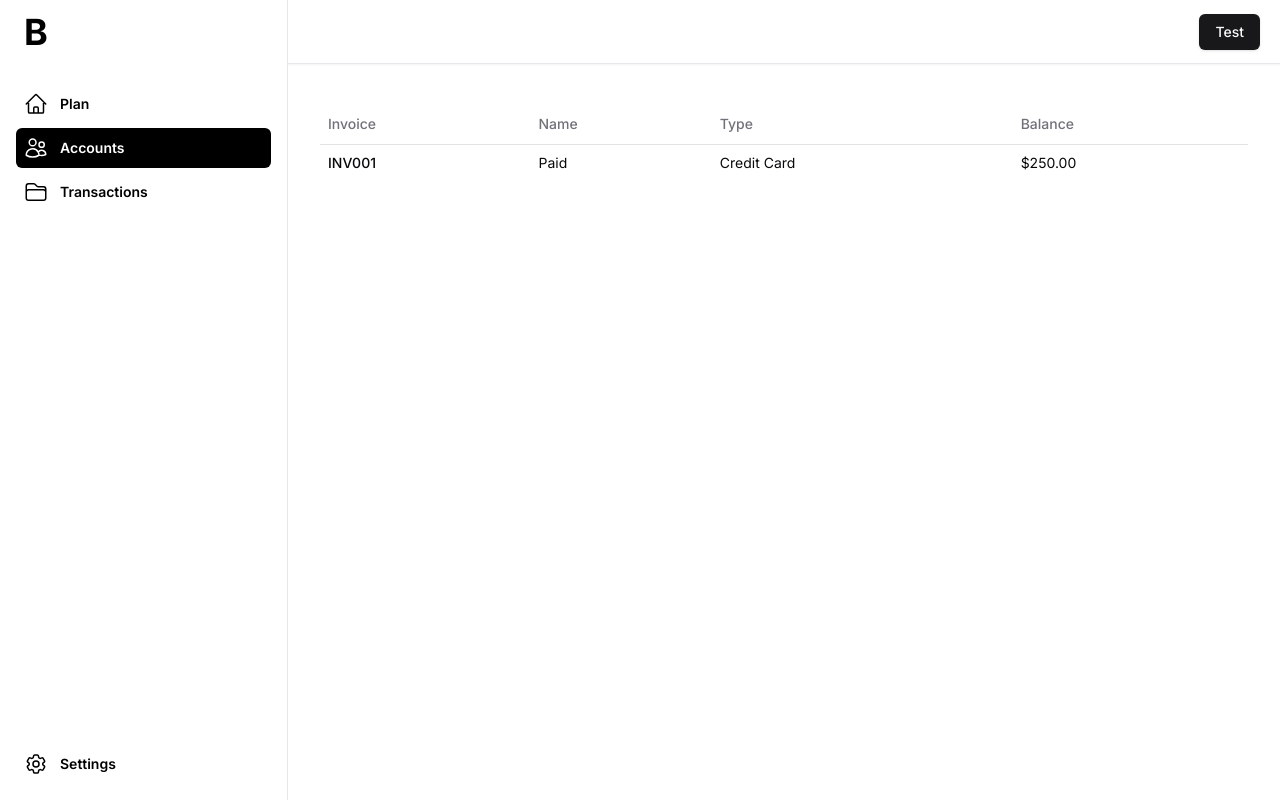
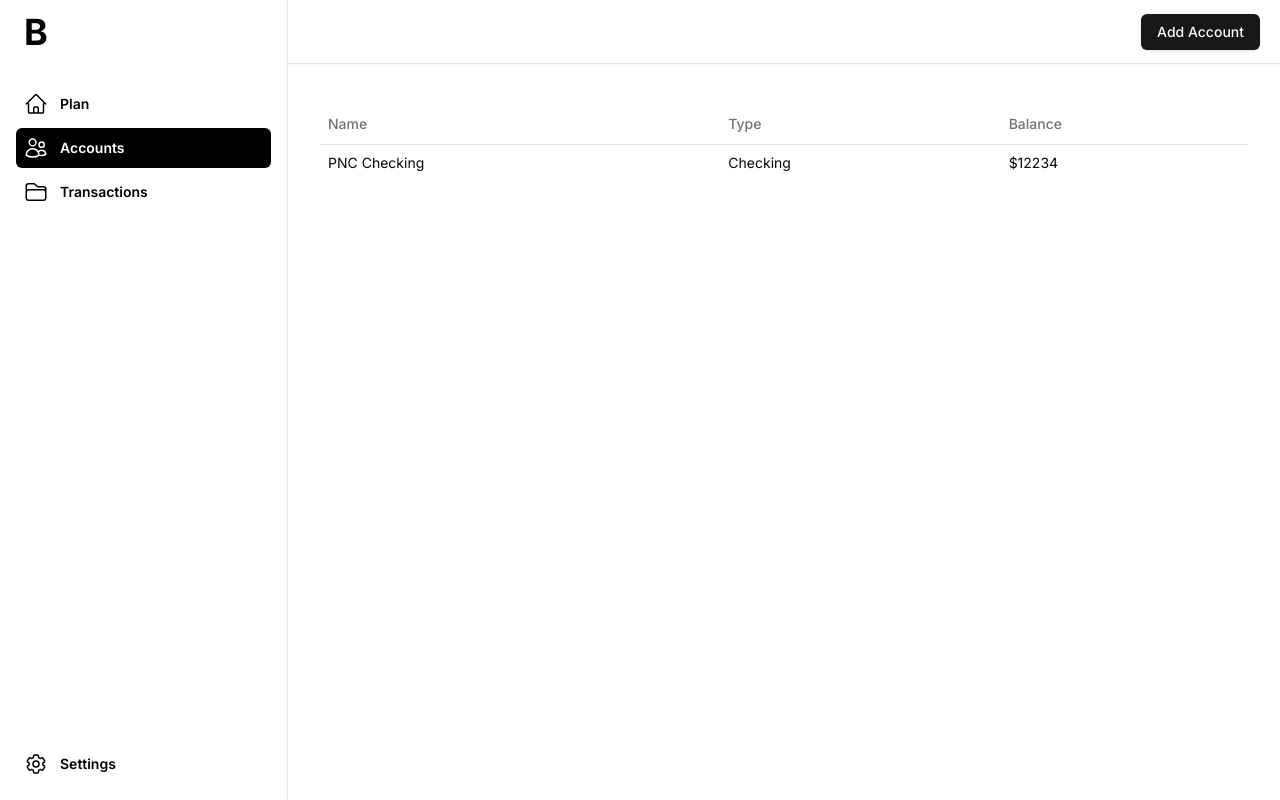
Before and after one commit to BeBalanced/Webapp, a Next.js app: page /accounts in a window 1280 px wide. Built offline with nearby package versions, Linux system fonts and the light colour scheme.

Commit message:
add add account button

```diff
--- a/src/app/accounts/page.tsx
+++ b/src/app/accounts/page.tsx
@@ -1,5 +1,5 @@
 "use client";
-import AccountsTable from "@/components/accountsTable";
+import AccountsTable from "@/components/accounts/accountsTable";
 export default function Accounts() {
   return (
     <>
--- a/src/app/transactions/page.tsx
+++ b/src/app/transactions/page.tsx
@@ -1,18 +1,4 @@
-"use client";
-import { useContext, useEffect } from "react";
-import { TopButton, TopButtonContext } from "@/lib/topButtonContext";
 export default function Transactions() {
-  const [topButtons, setTopButtons] = useContext(TopButtonContext);
-  const addAccountButton: TopButton = {
-    name: "Add Transaction",
-    fn: () => {
-      console.log("add transaction");
-    },
-  };
-
-  useEffect(() => {
-    setTopButtons([addAccountButton]);
-  }, []);
   return (
     <>
       <h1>Welcome to Transactions</h1>
--- /dev/null
+++ b/src/components/accounts/accountsTable.tsx
@@ -0,0 +1,41 @@
+"use client";
+import {
+  Table,
+  TableBody,
+  TableCell,
+  TableHead,
+  TableHeader,
+  TableRow,
+} from "@/components/ui/table";
+import { useState } from "react";
+
+export default function AccountsTable() {
+  const account1 = {
+    name: "PNC Checking",
+    type: "Checking",
+    balance: 12234,
+  };
+  const [accounts, setAccounts] = useState([account1]);
+  return (
+    <Table>
+      <TableHeader>
+        <TableRow>
+          <TableHead>Name</TableHead>
+          <TableHead>Type</TableHead>
+          <TableHead>Balance</TableHead>
+        </TableRow>
+      </TableHeader>
+      <TableBody>
+        {accounts.map((account) => {
+          return (
+            <TableRow className="hover:cursor-pointer">
+              <TableCell>{account.name}</TableCell>
+              <TableCell>{account.type}</TableCell>
+              <TableCell>${account.balance}</TableCell>
+            </TableRow>
+          );
+        })}
+      </TableBody>
+    </Table>
+  );
+}
--- /dev/null
+++ b/src/components/accounts/addAccountButton.tsx
@@ -0,0 +1,5 @@
+import { Button } from "../ui/button";
+
+export default function AddAccountButton() {
+  return <Button>Add Account</Button>;
+}
--- a/src/components/accountsTable.tsx
+++ /dev/null
@@ -1,32 +0,0 @@
-import {
-  Table,
-  TableBody,
-  TableCaption,
-  TableCell,
-  TableHead,
-  TableHeader,
-  TableRow,
-} from "@/components/ui/table";
-
-export default function AccountsTable() {
-  return (
-    <Table>
-      <TableHeader>
-        <TableRow>
-          <TableHead>Invoice</TableHead>
-          <TableHead>Name</TableHead>
-          <TableHead>Type</TableHead>
-          <TableHead>Balance</TableHead>
-        </TableRow>
-      </TableHeader>
-      <TableBody>
-        <TableRow>
-          <TableCell className="font-medium">INV001</TableCell>
-          <TableCell>Paid</TableCell>
-          <TableCell>Credit Card</TableCell>
-          <TableCell>$250.00</TableCell>
-        </TableRow>
-      </TableBody>
-    </Table>
-  );
-}
--- a/src/components/layout/sidebar.tsx
+++ b/src/components/layout/sidebar.tsx
@@ -14,7 +14,7 @@ import {
 import { balanceConfig } from "../../lib/balance.config";
 import { usePathname } from "next/navigation";
 import { cn } from "@/lib/utils";
-import { Button } from "../ui/button";
+import AddAccountButton from "../accounts/addAccountButton";
 
 const navigationOptions = [
   { name: "Plan", href: "/plan", icon: HomeIcon },
@@ -220,7 +220,7 @@ export default function Sidebar({ children }: Props) {
                 <Bars3Icon className="h-6 w-6" aria-hidden="true" />
               </button>
               <div className="flex flex-row gap-6 absolute right-5">
-                <Button>Test</Button>
+                {isActive("/accounts") && <AddAccountButton />}
               </div>
               {/* Separator */}
               <div
```
